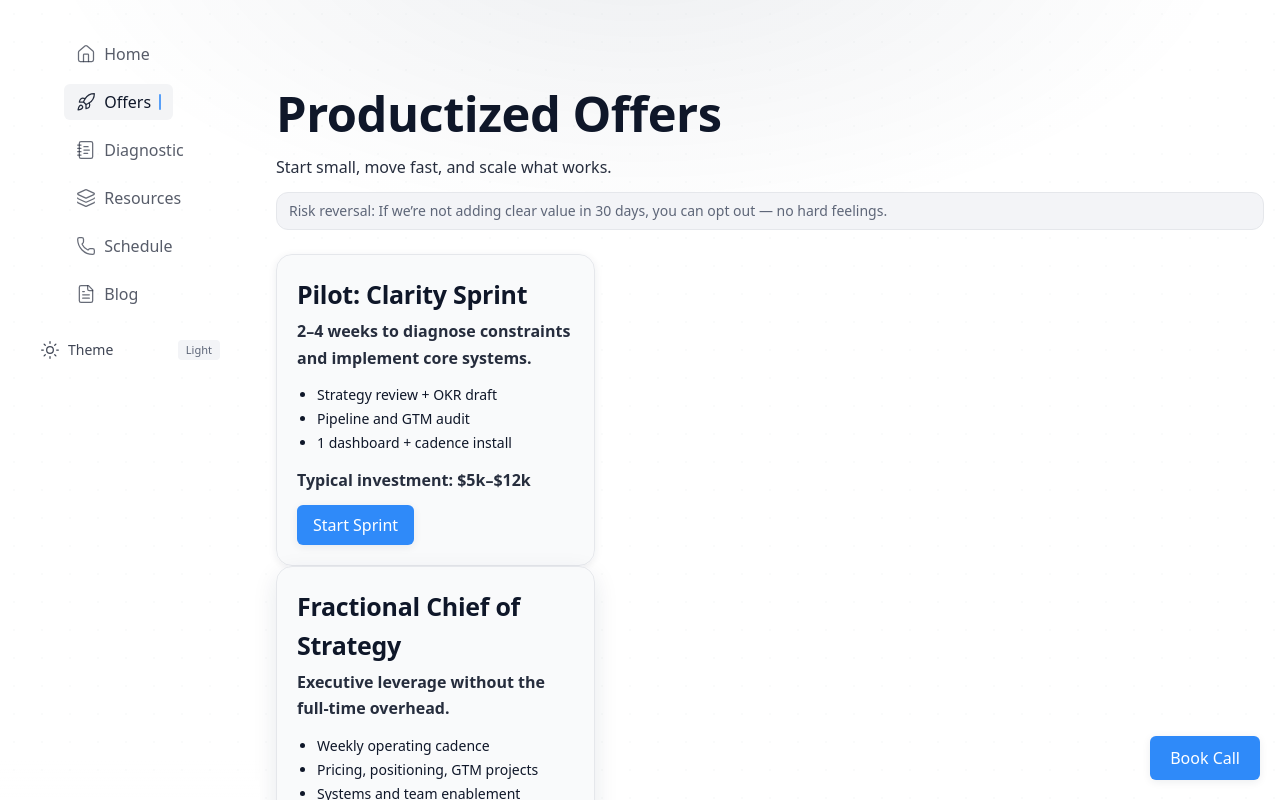
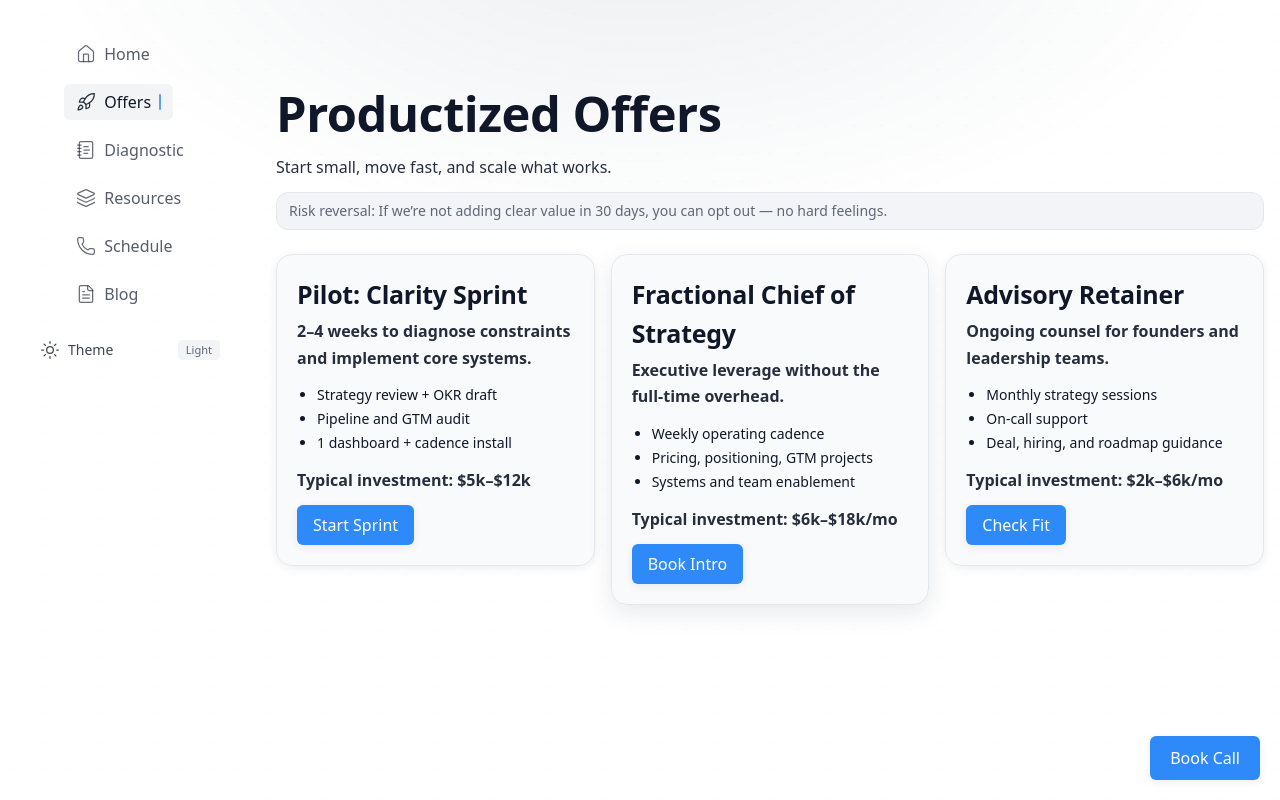
Before and after one commit to HassDhia/smarttechinvest-site, a Next.js app: page /offers in a window 1280 px wide. Shown: the top 800 px of the page. Built offline with nearby package versions, Linux system fonts and the light colour scheme.

Commit message:
fix: resolve hydration mismatch risk and restore offers grid via StaggerList className; Calendly inline data-url and assets injection

```diff
--- a/src/app/offers/page.tsx
+++ b/src/app/offers/page.tsx
@@ -37,8 +37,8 @@ export default function Offers() {
       <div className="mt-3 text-sm rounded-xl border px-3 py-2 bg-[hsl(var(--muted))] text-[hsl(var(--muted-foreground))] border-[hsl(var(--border))]">
         Risk reversal: If we’re not adding clear value in 30 days, you can opt out — no hard feelings.
       </div>
-      <div className="grid grid-cols-1 sm:grid-cols-2 lg:grid-cols-3 gap-4 mt-6">
       <StaggerList
+        className="mt-6 grid grid-cols-1 sm:grid-cols-2 lg:grid-cols-3 gap-4"
         items={offers}
         render={(o) => (
           <m.article
@@ -61,7 +61,6 @@ export default function Offers() {
           </m.article>
         )}
       />
-      </div>
     </section>
   );
 }
--- a/src/components/StaggerList.tsx
+++ b/src/components/StaggerList.tsx
@@ -6,12 +6,14 @@ import * as React from "react";
 export function StaggerList<T>({
   items,
   render,
+  className = "",
 }: {
   items: T[];
   render: (item: T, i: number) => React.ReactNode;
+  className?: string;
 }) {
   return (
-    <ul>
+    <ul className={className}>
       {items.map((it, i) => (
         <m.li
           key={i}
```
Lines whose indentation alone changed are shown as unchanged.
